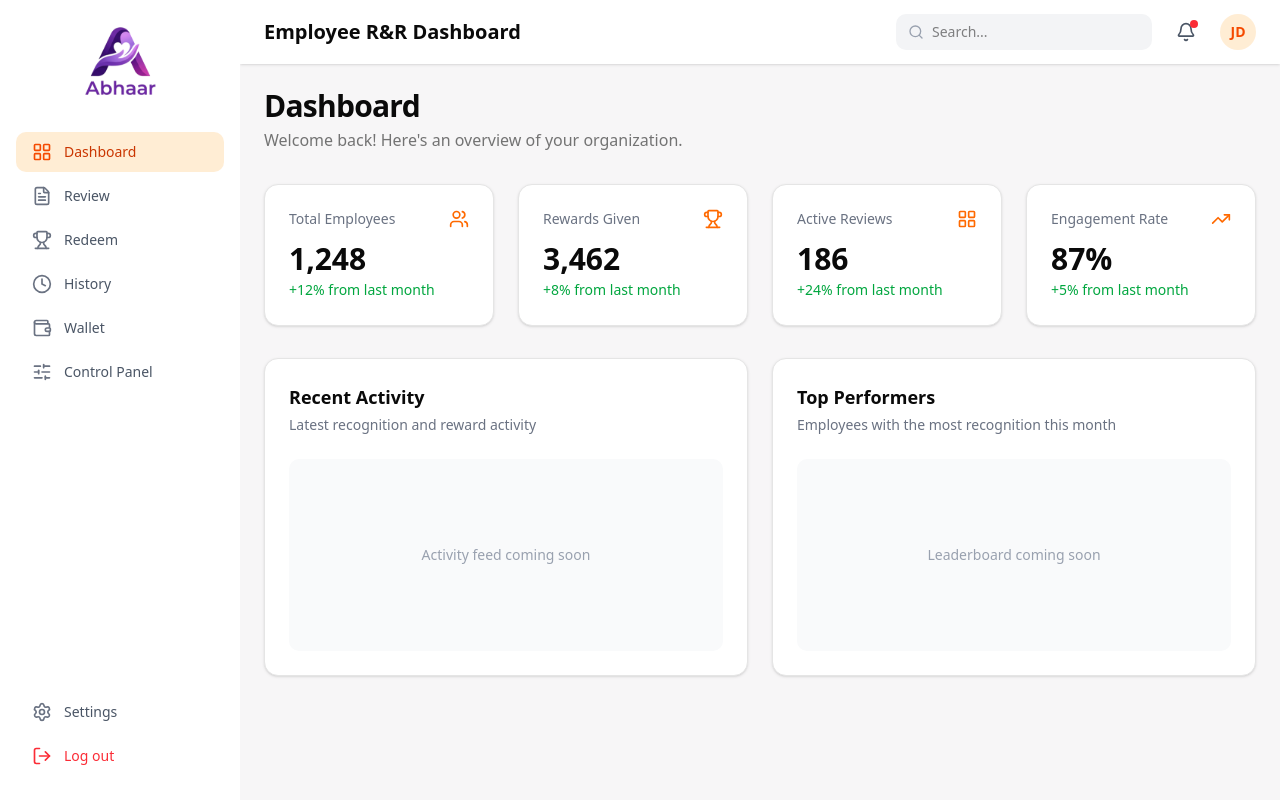
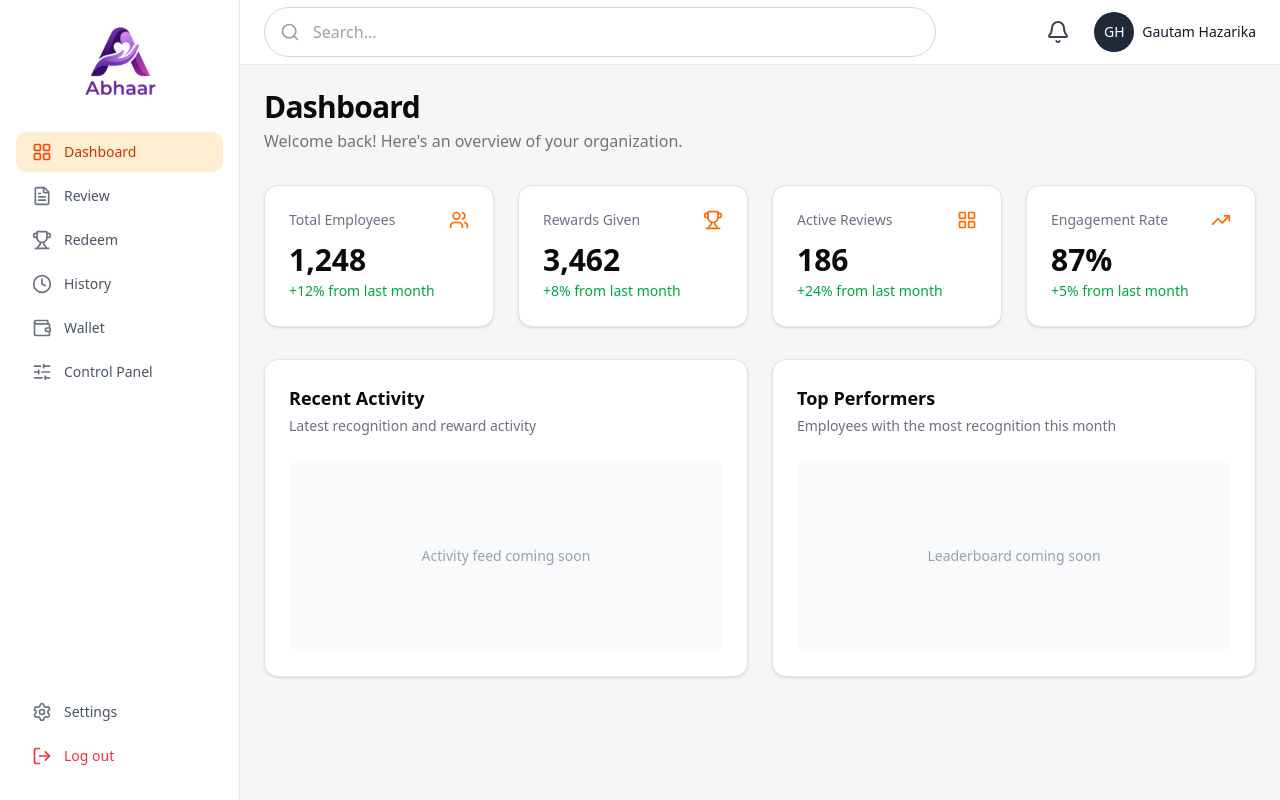
Before and after one commit to rsah94614/as-4_frontend_nextjs, a Next.js app: page /dashboard in a window 1280 px wide. Built offline with nearby package versions, Linux system fonts and the light colour scheme; no server answers.

Commit message:
Updated Login Page

```diff
--- a/app/(dashboard)/layout.tsx
+++ b/app/(dashboard)/layout.tsx
@@ -12,14 +12,14 @@ export default function DashboardLayout({
   const [sidebarOpen, setSidebarOpen] = useState(false);
 
   return (
-    <div className="flex min-h-screen" style={{ backgroundColor: "#F7F6F7" }}>
+    <div className="flex min-h-screen bg-[#F7F6F7]">
       {/* Left Sidebar */}
       <Sidebar isOpen={sidebarOpen} onClose={() => setSidebarOpen(false)} />
 
       {/* Main Content Area */}
-      <div className="flex-1 flex flex-col min-w-0">
+      <div className="flex-1 flex flex-col min-w-0 w-full">
         <Navbar onMenuClick={() => setSidebarOpen(true)} />
-        <main className="p-4 sm:p-6">{children}</main>
+        <main className="flex-1 p-4 sm:p-6 overflow-auto">{children}</main>
       </div>
     </div>
   );
--- a/app/(dashboard)/redeem/page.tsx
+++ b/app/(dashboard)/redeem/page.tsx
@@ -1,7 +1,7 @@
 "use client";
 
 import { useState, useMemo, useRef } from "react";
-import { Card, CardContent } from "@/components/ui/card";
+import { Card, CardContent } from "@/components/ui/Card";
 import { TicketPercent, ChevronLeft, ChevronRight } from "lucide-react";
 import { coupons, mostRedeemedProducts, rewardCategories } from "./data";
 
--- a/app/(dashboard)/review/page.tsx
+++ b/app/(dashboard)/review/page.tsx
@@ -8,11 +8,11 @@ import {
   DialogTitle,
 } from "@/components/ui/dialog"
 import { Avatar, AvatarFallback } from "@/components/ui/avatar"
-import { Card, CardContent } from "@/components/ui/card"
-import { Button } from "@/components/ui/button"
+import { Card, CardContent } from "@/components/ui/Card"
+import { Button } from "@/components/ui/Button"
 import { Textarea } from "@/components/ui/textarea"
 import { Star, Bell, Paperclip, X } from "lucide-react"
-import { Input } from "@/components/ui/input"
+import { Input } from "@/components/ui/Input"
 import { teamMembers, teamLeader, loggedInUser } from "./data"
 
 /**
--- a/components/layout/Navbar.tsx
+++ b/components/layout/Navbar.tsx
@@ -1,44 +1,65 @@
-"use client";
+'use client';
 
-import { Bell, Search, Menu } from "lucide-react";
+import { Search, Bell, Menu } from 'lucide-react';
+import { useState } from 'react';
 
 interface NavbarProps {
     onMenuClick: () => void;
 }
 
 export default function Navbar({ onMenuClick }: NavbarProps) {
+    const [searchQuery, setSearchQuery] = useState('');
+
     return (
-    <div className="h-16 bg-white flex items-center justify-between px-4 sm:px-6 shadow-sm">
-      <div className="flex items-center gap-3">
-        {/* Hamburger – mobile only */}
+        <nav className="w-full bg-white border-b border-gray-200">
+            <div className="px-4 sm:px-6">
+                <div className="flex items-center justify-between h-16 gap-2 sm:gap-4">
+                    {/* Hamburger menu - mobile only */}
                     <button
                         onClick={onMenuClick}
-          className="p-2 rounded-lg hover:bg-gray-100 transition-colors lg:hidden"
+                        className="p-2 rounded-lg hover:bg-gray-100 transition-colors lg:hidden flex-shrink-0"
                     >
                         <Menu className="w-5 h-5 text-gray-600" />
                     </button>
-        <h1 className="font-semibold text-lg sm:text-xl">Employee R&R Dashboard</h1>
+
+                    {/* Search Bar */}
+                    <div className="flex-1 min-w-0 max-w-2xl">
+                        <div className="relative">
+                            <div className="absolute inset-y-0 left-0 pl-3 sm:pl-4 flex items-center pointer-events-none">
+                                <Search className="h-4 w-4 sm:h-5 sm:w-5 text-gray-400" />
                             </div>
-      <div className="flex items-center gap-4">
-        {/* Search */}
-        <div className="relative hidden md:block">
-          <Search className="w-4 h-4 absolute left-3 top-1/2 -translate-y-1/2 text-gray-400" />
                             <input
                                 type="text"
                                 placeholder="Search..."
-            className="pl-9 pr-4 py-2 bg-gray-100 rounded-lg text-sm w-64 focus:outline-none focus:ring-2 focus:ring-orange-500 focus:bg-white transition-all"
+                                value={searchQuery}
+                                onChange={(e) => setSearchQuery(e.target.value)}
+                                className="block w-full pl-9 sm:pl-12 pr-3 sm:pr-4 py-2 sm:py-3 border border-gray-300 rounded-full bg-white text-gray-900 placeholder-gray-400 focus:outline-none focus:ring-2 focus:ring-blue-500 focus:border-transparent transition-all text-sm sm:text-base"
                             />
                         </div>
-        {/* Notification Bell */}
-        <button className="relative p-2 rounded-lg hover:bg-gray-100 transition-colors">
-          <Bell className="w-5 h-5 text-gray-600" />
-          <span className="absolute top-1.5 right-1.5 w-2 h-2 bg-red-500 rounded-full"></span>
+                    </div>
+
+                    {/* Right Side - Notification and Profile */}
+                    <div className="flex items-center gap-2 sm:gap-4 flex-shrink-0">
+                        {/* Notification Icon */}
+                        <button
+                            className="p-2 rounded-full hover:bg-gray-100 transition-colors relative"
+                            aria-label="Notifications"
+                        >
+                            <Bell className="h-5 w-5 sm:h-6 sm:w-6 text-gray-700" />
                         </button>
-        {/* User Avatar */}
-        <div className="w-9 h-9 rounded-full bg-orange-100 flex items-center justify-center cursor-pointer">
-          <span className="text-sm font-bold text-orange-600">JD</span>
+
+                        {/* Profile */}
+                        <button className="flex items-center gap-2 hover:opacity-80 transition-opacity">
+                            <div className="w-8 h-8 sm:w-10 sm:h-10 rounded-full bg-gray-800 flex items-center justify-center overflow-hidden flex-shrink-0">
+                                <span className="text-white font-medium text-xs sm:text-sm">GH</span>
+                            </div>
+                            <span className="text-gray-900 font-medium hidden md:block text-sm">
+                                Gautam Hazarika
+                            </span>
+                        </button>
                     </div>
                 </div>
             </div>
+        </nav>
     );
 }
--- a/components/layout/Sidebar.tsx
+++ b/components/layout/Sidebar.tsx
@@ -44,9 +44,9 @@ export default function Sidebar({ isOpen, onClose }: SidebarProps) {
 
       <aside
         className={`
-          fixed top-0 left-0 z-50 flex flex-col w-60 h-screen bg-white
+          fixed top-0 left-0 z-50 flex flex-col w-60 h-screen bg-white border-r border-gray-200
           transform transition-transform duration-300 ease-in-out
-          lg:sticky lg:translate-x-0
+          lg:translate-x-0 lg:static lg:z-auto lg:shrink-0
           ${isOpen ? "translate-x-0" : "-translate-x-full"}
         `}
       >
--- a/components/ui/dialog.tsx
+++ b/components/ui/dialog.tsx
@@ -5,7 +5,7 @@ import { XIcon } from "lucide-react"
 import { Dialog as DialogPrimitive } from "radix-ui"
 
 import { cn } from "@/lib/utils"
-import { Button } from "@/components/ui/button"
+import { Button } from "@/components/ui/Button"
 
 function Dialog({
   ...props
```
Also changed, not shown: app/(auth)/login/page.tsx (+179 -21 lines), 1 other file (tests, documents, lock files or other folders). Lines whose indentation alone changed are shown as unchanged.
